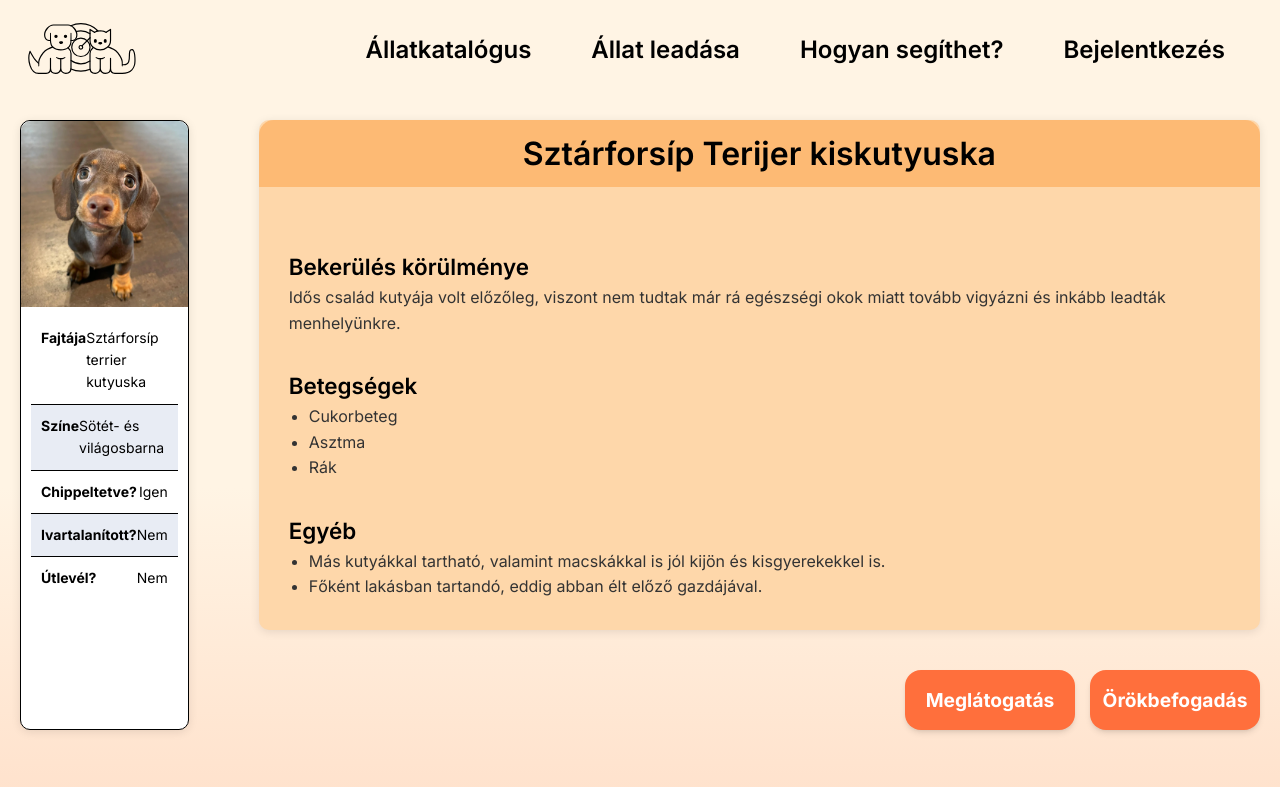
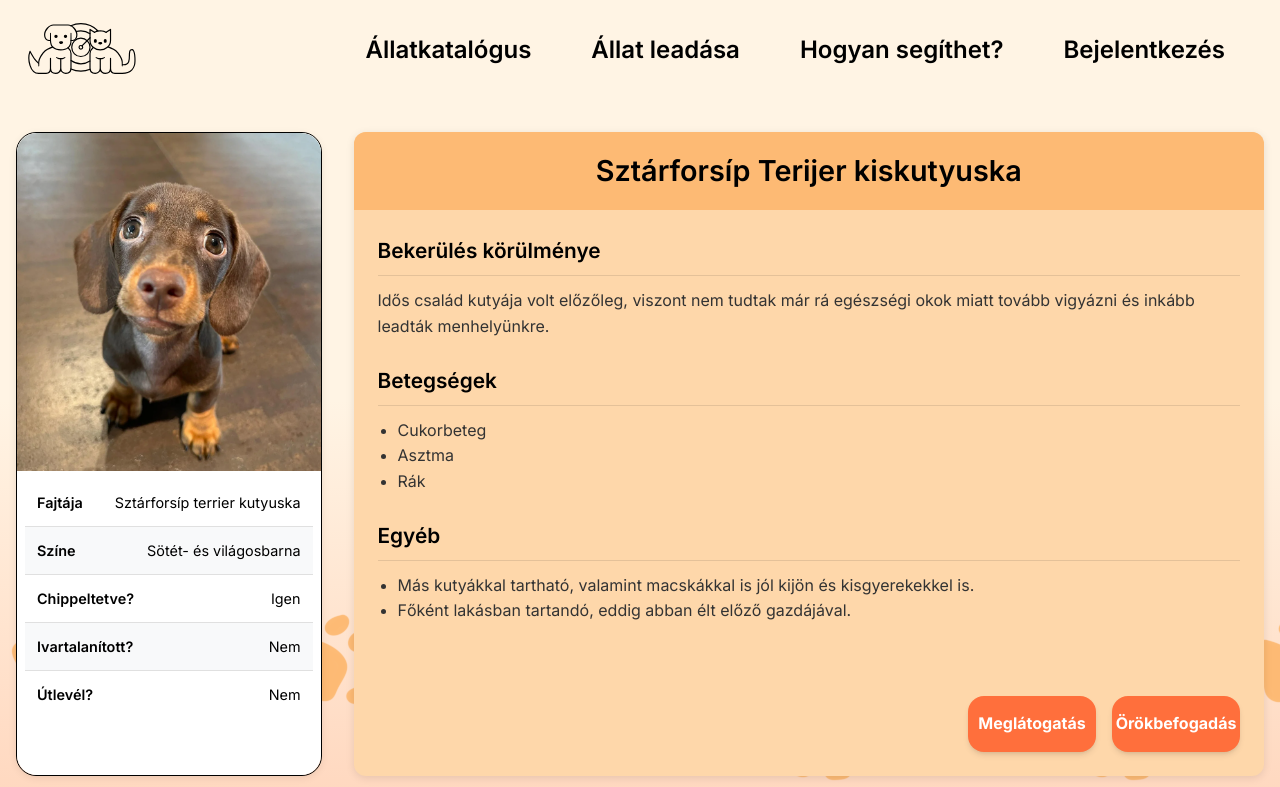
Before and after one commit to Szaszuge/menhely, a Vue app in the folder menhely/: page /petdetails in a window 1280 px wide. Shown: the top 787 px of the page. Built offline with nearby package versions, Linux system fonts and the light colour scheme.

Commit message:
SCRUM-53 Állatok oldal destop, redesign,

```diff
--- a/menhely/src/views/PetDetailsView.vue
+++ b/menhely/src/views/PetDetailsView.vue
@@ -4,160 +4,217 @@ import PawFooter from '@/components/PawFooter.vue';
 </script>
 
 <template>
-  <div class="container">
-    <div class="image-container">
-      <img class="no-padding-image" src="../assets/allatkep.png" alt="Kiskutya" />
-      <div class="details">
-        <div class="detail-row"><span>Fajtája</span> Sztárforsíp terrier kutyuska</div>
-        <div class="detail-row"><span>Színe</span> Sötét- és világosbarna</div>
-        <div class="detail-row"><span>Chippeltetve?</span> Igen</div>
-        <div class="detail-row"><span>Ivartalanított?</span> Nem</div>
-        <div class="detail-row"><span>Útlevél?</span> Nem</div>
+  <div class="pet-details">
+    <div class="left-container">
+      <div class="image-card">
+        <img src="../assets/allatkep.png" alt="Kiskutya" />
+        <div class="specs">
+          <div class="spec-row"><span>Fajtája</span> <span>Sztárforsíp terrier kutyuska</span></div>
+          <div class="spec-row"><span>Színe</span> <span>Sötét- és világosbarna</span></div>
+          <div class="spec-row"><span>Chippeltetve?</span> <span>Igen</span></div>
+          <div class="spec-row"><span>Ivartalanított?</span> <span>Nem</span></div>
+          <div class="spec-row"><span>Útlevél?</span> <span>Nem</span></div>
         </div>
       </div>
-    <div id="second">
-      <div class="info-container">
-      <h2 class="title">Sztárforsíp Terijer kiskutyuska</h2>
-      <div class="content">
+    </div>
+
+    <div class="right-container">
+      <div class="info-card">
+        <h2 class="pet-name">Sztárforsíp Terijer kiskutyuska</h2>
+
+        <div class="info-content">
+          <section>
             <h3>Bekerülés körülménye</h3>
             <p>Idős család kutyája volt előzőleg, viszont nem tudtak már rá egészségi okok miatt tovább vigyázni és inkább leadták menhelyünkre.</p>
+          </section>
 
+          <section>
             <h3>Betegségek</h3>
             <ul>
               <li>Cukorbeteg</li>
               <li>Asztma</li>
               <li>Rák</li>
             </ul>
+          </section>
 
+          <section>
             <h3>Egyéb</h3>
             <ul>
               <li>Más kutyákkal tartható, valamint macskákkal is jól kijön és kisgyerekekkel is.</li>
               <li>Főként lakásban tartandó, eddig abban élt előző gazdájával.</li>
             </ul>
+          </section>
         </div>
 
-    </div>
-      <div class="button-container">
-        <Button class="visit">Meglátogatás</Button>
+        <div class="action-buttons">
+          <Button class="visit-btn">Meglátogatás</Button>
           <RouterLink to="/petadoption">
-          <Button class="adopt">Örökbefogadás</Button>
+            <Button class="adopt-btn">Örökbefogadás</Button>
           </RouterLink>
         </div>
       </div>
-
+    </div>
   </div>
 
-  <PawFooter />
+  <PawFooter  :is-sticky="true"/>
 </template>
 
 <style scoped>
-.container {
+.pet-details {
   display: flex;
-  gap: 70px;
-  padding: 20px;
+  flex-wrap: wrap;
+  gap: 2rem;
+  max-width: 1600px;
+  margin: 2rem auto;
+  padding: 0 1rem;
 }
-#second {
+
+
+.left-container {
+  flex: 1;
+  min-width: 280px;
+  border: 1px solid black;
+  border-radius: 20px;
+}
+
+
+.right-container {
+  flex: 3;
+  min-width: 320px;
+}
+
+.image-card {
+  background: white;
+  border-radius: 20px;
+  overflow: hidden;
+  box-shadow: 0 2px 8px rgba(0, 0, 0, 0.1);
+  height: 100%;
   display: flex;
   flex-direction: column;
-  gap: 20px;
-}
-.image-container {
-  flex: 1;
-  background: white;
-  border-radius: 10px;
-  box-shadow: 0 2px 10px rgba(0, 0, 0, 0.1);
-  text-align: center;
-  border: 1px solid black;
 }
 
-.image-container img {
+.image-card img {
   width: 100%;
-  border-radius: 10px 10px 0 0;
+  object-fit: cover;
+  border-radius: 12px 12px 0 0;
 }
 
-.details {
-  text-align: left;
-  padding: 10px;
-  border-radius: 0 0 10px 10px;
+.specs {
+  padding: 0.5rem;
+  border-radius: 12px 12px 20px 20px;
 }
 
-.detail-row {
+.spec-row {
   display: flex;
   justify-content: space-between;
-  font-size: 14px;
-  padding: 10px;
-  border-bottom: 1px solid black;
+  padding: 0.75rem;
+  border-bottom: 1px solid #e0e0e0;
+  font-size: 0.9rem;
 }
 
-.detail-row:last-child {
+.spec-row:last-child {
   border-bottom: none;
 }
-
-.detail-row:nth-child(even) {
-  background-color: #e8ecf4;
+.spec-row:nth-child(even) {
+  background-color: #f8f9fa;
 }
 
-.detail-row span {
-  font-weight: bold;
+.spec-row span:first-child {
+  font-weight: 600;
 }
 
-.info-container {
-  flex: 2;
+.info-card {
   background: #FED7AA;
-  border-radius: 10px;
-  box-shadow: 0 2px 10px rgba(0, 0, 0, 0.1);
+  border-radius: 12px;
+  box-shadow: 0 2px 8px rgba(0, 0, 0, 0.1);
+  height: 100%;
+  display: flex;
+  flex-direction: column;
 }
-.content {
 
-  padding: 30px;
-}
-.title {
+.pet-name {
   font-weight: 600;
   text-align: center;
-    font-size: 2rem;
+  font-size: 1.8rem;
   background-color: #FDBA74;
-    padding: 0.5rem;
-    border-radius: 15px 15px 0 0;
+  padding: 1rem;
+  margin: 0;
+  border-radius: 12px 12px 0 0;
+}
+
+.info-content {
+  padding: 1.5rem;
+  flex-grow: 1;
+}
+
+section {
+  margin-bottom: 1.5rem;
 }
 
 h3 {
-  margin-top: 2rem;
-  font-size: 1.4rem;
+  font-size: 1.3rem;
   font-weight: 600;
+  margin-bottom: 0.75rem;
+  border-bottom: 1px solid rgba(0,0,0,0.1);
+  padding-bottom: 0.5rem;
 }
 
 p, ul {
-  font-size: 16px;
+  font-size: 1rem;
   color: #333;
+  margin: 0.5rem 0;
 }
 
 ul {
-  padding-left: 20px;
+  padding-left: 1.25rem;
   list-style-type: disc;
 }
 
-.button-container {
+.action-buttons {
   display: flex;
   justify-content: flex-end;
-  align-items: center;
-  gap: 15px;
-  margin-top: 20px;
-
+  gap: 1rem;
+  padding: 1.5rem;
 }
 
-.visit {
+.visit-btn, .adopt-btn {
   background-color: #FF6F3C;
   color: white;
-  width: 170px;
-  height: 60px;
-  font-size: 1.2rem;
+  padding: 0.75rem 1.5rem;
+  font-size: 1rem;
+  border: none;
+  cursor: pointer;
+  transition: background-color 0.2s;
+  text-align: center;
+  display: flex;
+  align-items: center;
+  justify-content: center;
 }
 
-.adopt {
-  background-color: #FF6F3C;
-  color: white;
-  width: 170px;
-  height: 60px;
-  font-size: 1.2rem;
+.visit-btn:hover, .adopt-btn:hover {
+  background-color: #e05a2a;
+}
+
+
+@media (max-width: 768px) {
+  .pet-details {
+    flex-direction: column;
+  }
+
+  .left-container, .right-container {
+    flex: 1 1 100%;
+    width: 100%;
+  }
+
+  .action-buttons {
+    justify-content: center;
+  }
+}
+
+
+@media (min-width: 1800px) {
+  .pet-details {
+    max-width: 85%;
+  }
 }
 </style>
```
Lines whose indentation alone changed are shown as unchanged.
